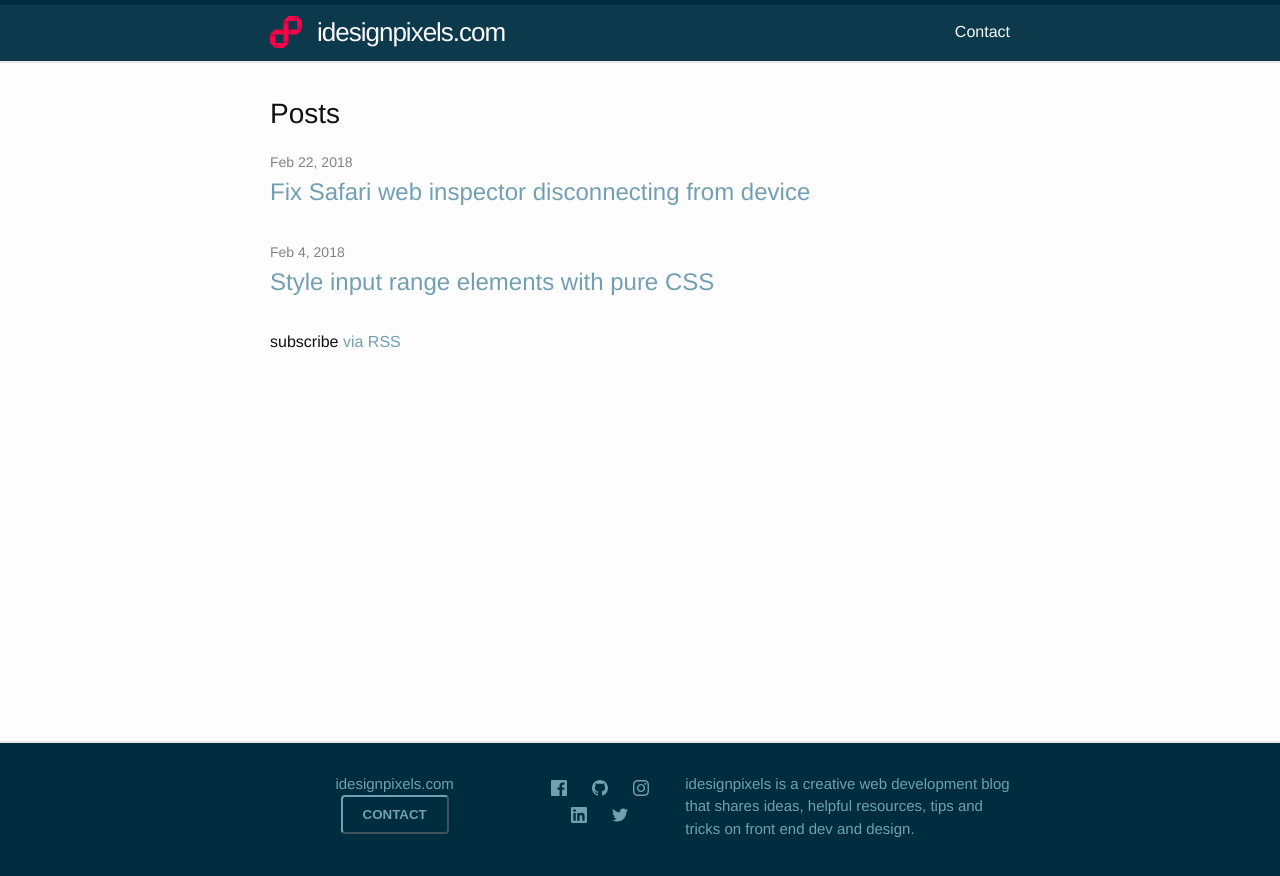
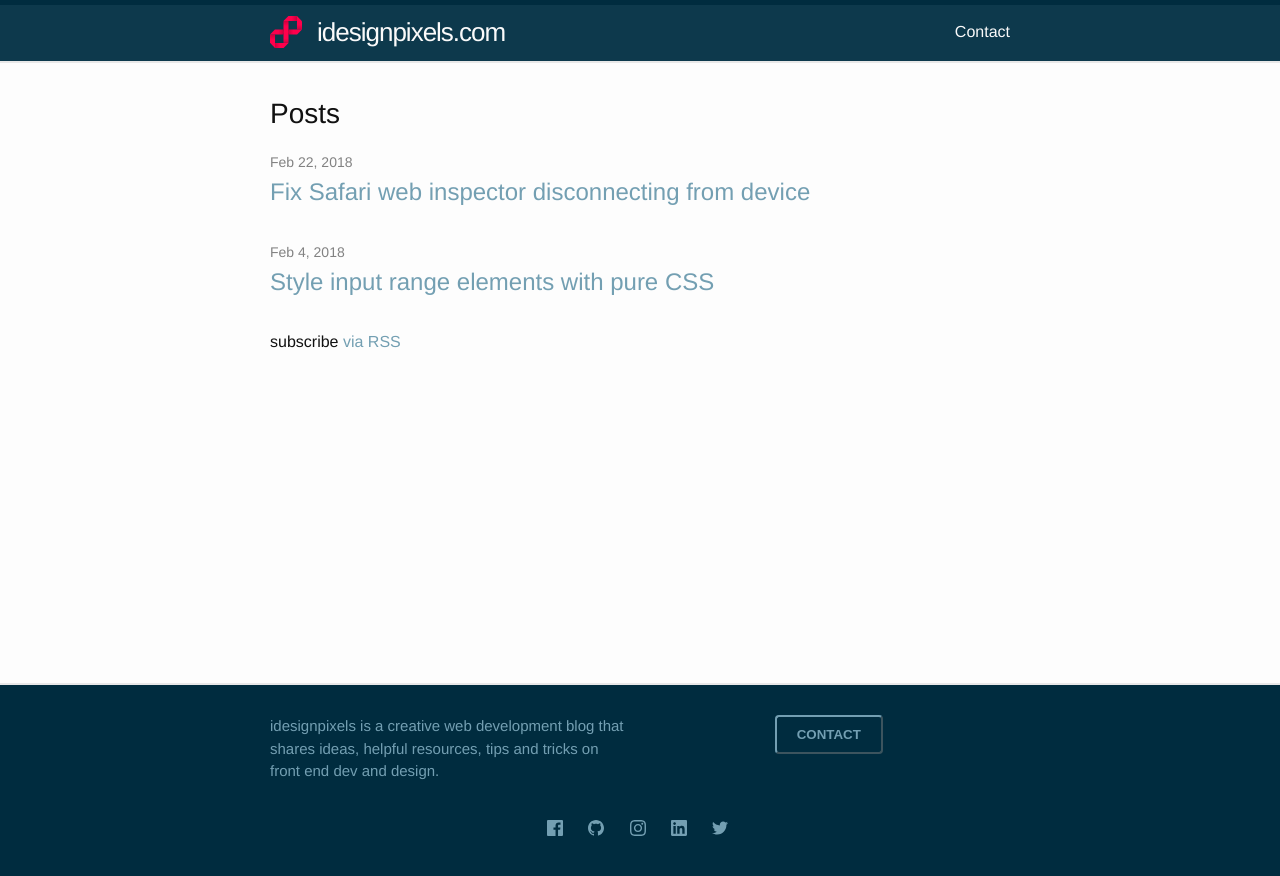
Before and after one commit to idesignpixels/idesignpixels.github.io, a Jekyll site: the page built from index.md, in a window 1280 px wide. Shown: the top 876 px of the page. Built offline with Jekyll 4.4.1, drawn with Linux system fonts in a browser that asks for light colours.

Commit message:
update footer layout

```diff
--- a/_includes/footer.html
+++ b/_includes/footer.html
@@ -4,31 +4,17 @@
   <div class="wrapper">
     <div class="footer-col-wrapper">
       <div class="footer-col footer-col-1">
-        <ul class="contact-list">
-          <li class="p-name">
-            {% if site.author %}
-              {{ site.author | escape }}
-            {% else %}
-              {{ site.title | escape }}
-            {% endif %}
-            </li>
-            <!-- {% if site.email %}
-            <li><a class="u-email" href="mailto:{{ site.email }}">{{ site.email }}</a></li>
-            {% endif %} -->
-            <li>
-              <a href="/contact">
-                <button>contact</button>
-              </a>
-            </li>
-        </ul>
+        <p>{{ site.description | escape }}</p>
       </div>
 
       <div class="footer-col footer-col-2">
-        {% include social.html %}
+        <a href="/contact">
+          <button>contact</button>
+        </a>
       </div>
 
       <div class="footer-col footer-col-3">
-        <p>{{ site.description | escape }}</p>
+        {% include social.html %}
       </div>
     </div>
 
--- a/_sass/idp-theme/_layout.scss
+++ b/_sass/idp-theme/_layout.scss
@@ -232,18 +232,19 @@
 }
 
 .footer-col-1 {
-  width: -webkit-calc(35% - (#{$spacing-unit} / 2));
-  width:         calc(35% - (#{$spacing-unit} / 2));
+  width: -webkit-calc(50% - (#{$spacing-unit} / 2));
+  width:         calc(50% - (#{$spacing-unit} / 2));
 }
 
 .footer-col-2 {
+  text-align: center;
   width: -webkit-calc(20% - (#{$spacing-unit} / 2));
-  width:         calc(20% - (#{$spacing-unit} / 2));
+  width:         calc(50% - (#{$spacing-unit} / 2));
 }
 
 .footer-col-3 {
-  width: -webkit-calc(45% - (#{$spacing-unit} / 2));
-  width:         calc(45% - (#{$spacing-unit} / 2));
+  width: -webkit-calc(100% - (#{$spacing-unit} / 2));
+  width:         calc(100% - (#{$spacing-unit} / 2));
 }
 
 @include media-query($on-laptop) {
```
